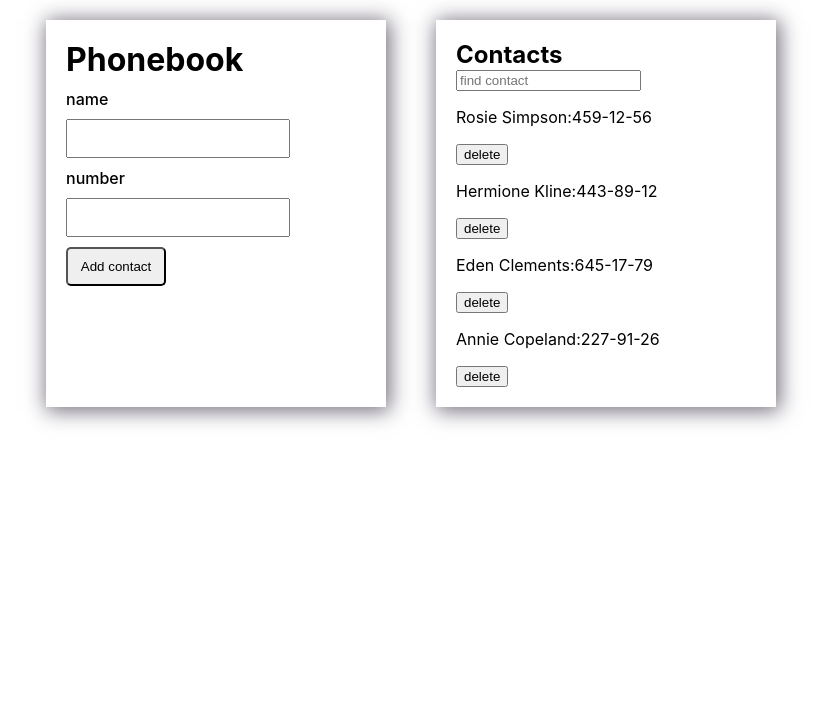
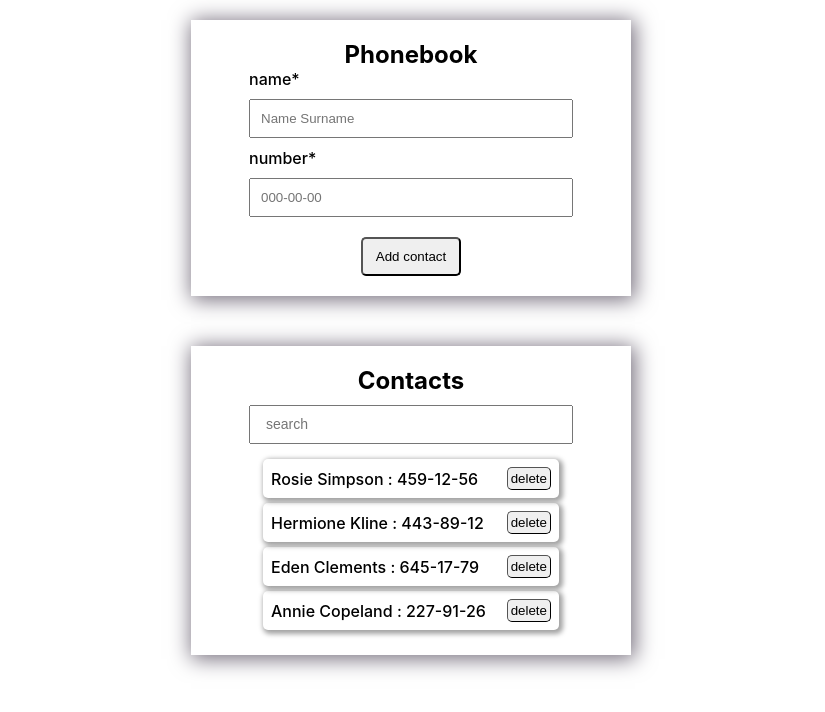
Before and after one commit to irabasara/goit-react-hw-02-phonebook, a React (Create React App) app: page / in a window 1280 px wide. Shown: the top 712 px of the page, without its empty margins (229-1054 px from the left). Built offline with nearby package versions, Linux system fonts and the light colour scheme.

Commit message:
add css and formik whis validation

```diff
--- a/package.json
+++ b/package.json
@@ -7,11 +7,13 @@
     "@testing-library/jest-dom": "^5.16.3",
     "@testing-library/react": "^12.1.4",
     "@testing-library/user-event": "^13.5.0",
+    "formik": "^2.4.1",
     "nanoid": "^4.0.2",
     "react": "^18.1.0",
     "react-dom": "^18.1.0",
     "react-scripts": "5.0.1",
-    "web-vitals": "^2.1.3"
+    "web-vitals": "^2.1.3",
+    "yup": "^1.2.0"
   },
   "scripts": {
     "start": "react-scripts start",
--- a/src/components/App/App.jsx
+++ b/src/components/App/App.jsx
@@ -60,7 +60,7 @@ export class App extends Component {
     return (
       <div className={css.section_contacts}>
         <div className={css.section}>
-          <h1>Phonebook</h1>
+          <h2>Phonebook</h2>
           <ContactForm onSubmit={this.onContactFormSubmit} />
         </div>
         <div className={css.section}>
--- a/src/components/App/app.module.css
+++ b/src/components/App/app.module.css
@@ -1,11 +1,19 @@
 .section_contacts {
   display: flex;
-  justify-content: center;
+  flex-direction: column;
+  align-items: center;
   padding: 20px;
   gap: 50px;
 }
 .section {
-  width: 300px;
+  display: flex;
+  flex-direction: column;
+  align-items: center;
+  width: 400px;
   padding: 20px;
   box-shadow: 2px 2px 20px 2px #766f7d;
 }
+
+/* .section h2 {
+  margin: 0 0 0 10px;
+} */
--- a/src/components/ContactForm/ContactForm.jsx
+++ b/src/components/ContactForm/ContactForm.jsx
@@ -1,38 +1,44 @@
 import React, { Component } from 'react';
 import css from './ContactForm.module.css';
 import { nanoid } from 'nanoid';
+import { Formik, Form, Field, ErrorMessage } from 'formik';
+import * as yup from 'yup';
+// import { Custom } from 'components/Custom/Custom';
 
-export class ContactForm extends Component {
-  state = {
+const Schema = yup.object().shape({
+  name: yup
+    .string()
+    .required()
+    .trim()
+    .matches(
+      /^[a-zA-Zа-яА-Я]+(([' -][a-zA-Zа-яА-Я ])?[a-zA-Zа-яА-Я]*)*$/,
+      'Name may contain only letters, apostrophe, dash and spaces.'
+    ),
+  number: yup
+    .string()
+    .required()
+    .trim()
+    .matches(
+      /\+?\d{1,4}?[-.\s]?\(?\d{1,3}?\)?[-.\s]?\d{1,4}[-.\s]?\d{1,4}[-.\s]?\d{1,9}/,
+      'Phone number must be digits and can contain spaces, dashes, parentheses and can start with +'
+    ),
+});
+
+const initialValues = {
   name: '',
   number: '',
 };
 
-  handleChenge = e => {
-    const { name, value } = e.target;
-    this.setState({
-      [name]: value,
-    });
+export class ContactForm extends Component {
+  handleSubmit = (values, { resetForm }) => {
+    const newContact = {
+      id: nanoid(),
+      name: values.name,
+      number: values.number,
     };
 
-  handleSubmit = e => {
-    const { name, number } = this.state;
-
-    e.preventDefault();
-    const newContact = {
-      id: nanoid(),
-      name: name,
-      number: number,
-    };
     this.props.onSubmit(newContact);
-    this.reset();
-  };
-
-  reset = () => {
-    this.setState({
-      name: '',
-      number: '',
-    });
+    resetForm();
   };
 
   nameId = nanoid();
@@ -40,33 +46,115 @@ export class ContactForm extends Component {
 
   render() {
     return (
-      <form onSubmit={this.handleSubmit} className={css.form}>
-        <label htmlFor={this.nameId}>name</label>
-        <input
+      <Formik
+        initialValues={initialValues}
+        onSubmit={this.handleSubmit}
+        validationSchema={Schema}
+      >
+        <Form className={css.form}>
+          <label htmlFor={this.nameId}>name*</label>
+          <Field
             id={this.nameId}
             className={css.input}
             type="text"
             name="name"
-          value={this.state.name}
-          title="Name may contain only letters, apostrophe, dash and spaces. For example Adrian, Jacob Mercer, Charles de Batz de Castelmore d'Artagnan"
-          required
-          onChange={this.handleChenge}
+            placeholder="Name Surname"
           />
-        <label htmlFor={this.numberId}>number</label>
-        <input
+          <ErrorMessage name="name" component="span" />
+
+          <label htmlFor={this.numberId}>number*</label>
+          <Field
             id={this.numberId}
             className={css.input}
             type="tel"
             name="number"
-          value={this.state.number}
-          title="Phone number must be digits and can contain spaces, dashes, parentheses and can start with +"
-          required
-          onChange={this.handleChenge}
+            placeholder="000-00-00"
           />
+          <ErrorMessage name="number" component="span" />
+
           <button type="submit" className={css.addButton}>
             Add contact
           </button>
-      </form>
+        </Form>
+      </Formik>
     );
   }
 }
+
+// ==========first variant without Formik================
+
+// export class ContactForm extends Component {
+//   state = {
+//     name: '',
+//     number: '',
+//   };
+
+//   handleChenge = e => {
+//     const { name, value } = e.target;
+//     this.setState({
+//       [name]: value,
+//     });
+//   };
+
+//   handleSubmit = e => {
+//     const { name, number } = this.state;
+//     e.preventDefault();
+//     const newContact = {
+//       id: nanoid(),
+//       name,
+//       number,
+//     };
+//     this.props.onSubmit(newContact);
+//     this.reset();
+//   };
+
+//   reset = () => {
+//     this.setState({
+//       name: '',
+//       number: '',
+//     });
+//   };
+
+//   nameId = nanoid();
+//   numberId = nanoid();
+
+//   render() {
+//     return (
+//       <form className={css.form} onSubmit={this.handleSubmit}>
+//         <label htmlFor={this.nameId}>name</label>
+//         <input
+//           id={this.nameId}
+//           className={css.input}
+//           type="text"
+//           name="name"
+//           value={this.state.name}
+//           title="Name may contain only letters, apostrophe, dash and spaces.
+//             For example Adrian, Jacob Mercer, Charles de Batz de Castelmore
+//             d'Artagnan"
+//           required
+//           onChange={this.handleChenge}
+//         />
+
+//         <label htmlFor={this.numberId}>number</label>
+//         <input
+//           id={this.numberId}
+//           className={css.input}
+//           type="tel"
+//           name="number"
+//           value={this.state.number}
+//           title="Phone number must be digits and can contain spaces, dashes, parentheses and can start with +"
+//           required
+//           onChange={this.handleChenge}
+//         />
+//         <button type="submit" className={css.addButton}>
+//           Add contact
+//         </button>
+//       </form>
+//     );
+//   }
+// }
+
+// const initialValues = {
+//   name: '',
+//   number: '',
+// };
--- a/src/components/ContactForm/ContactForm.module.css
+++ b/src/components/ContactForm/ContactForm.module.css
@@ -5,17 +5,23 @@
 .form label {
   font-weight: 500;
   font-size: 16px;
+}
+.input {
+  width: 300px;
+  padding: 10px;
   margin: 10px 0;
 }
-.input {
-  width: 200px;
-  padding: 10px;
+.input + span {
+  color: rgb(151, 0, 0);
+  width: 324px;
+  font-size: 14px;
+  text-align: center;
 }
 .addButton {
   width: 100px;
   padding: 10px;
   border-radius: 5px;
-  margin-top: 10px;
+  margin: 10px auto 0;
   transition: background-color 300ms ease;
 }
 .addButton:hover {
--- a/src/components/ContactList/ContactList.jsx
+++ b/src/components/ContactList/ContactList.jsx
@@ -1,4 +1,4 @@
-// import css from './contactList.module.css';
+import css from './contactList.module.css';
 
 export const ContactList = ({ contacts, onDelete }) => {
   return (
@@ -6,8 +6,8 @@ export const ContactList = ({ contacts, onDelete }) => {
       {contacts.map(contact => {
         const { id, name, number } = contact;
         return (
-          <li key={id}>
-            <p>{`${name}:${number}`}</p>
+          <li key={id} className={css.contactsItem}>
+            <p>{`${name} : ${number}`}</p>
             <button
               onClick={() => {
                 onDelete(id);
--- a/src/components/ContactList/contactList.module.css
+++ b/src/components/ContactList/contactList.module.css
@@ -0,0 +1,28 @@
+.contactsItem {
+  display: flex;
+  justify-content: space-between;
+  align-items: center;
+  width: 280px;
+  margin: 5px 0;
+  padding: 8px;
+  border-radius: 5px;
+  box-shadow: 2px 2px 5px 2px rgb(163, 163, 163);
+}
+
+.contactsItem button {
+  padding: 3px;
+  border-radius: 5px;
+  border-width: 1px;
+  transition: background-color 300ms ease;
+}
+
+.contactsItem button:hover {
+  cursor: pointer;
+  background-color: rgb(166, 166, 166);
+}
+
+.contactsItem p {
+  font-weight: 500;
+  font-size: 16px;
+  margin: 0;
+}
--- /dev/null
+++ b/src/components/Custom/Custom.jsx
@@ -0,0 +1,3 @@
+export const Custom = () => {
+  return <p>this field is required please,enter only number</p>;
+};
--- a/src/components/Filter/Filter.jsx
+++ b/src/components/Filter/Filter.jsx
@@ -1,17 +1,20 @@
-// import css from './filter.module.css';
+import css from './filter.module.css';
+import { nanoid } from 'nanoid';
 
 export const Filter = ({ value, onChange }) => {
+  const filterId = nanoid();
+
   return (
-    <div>
-      <label htmlFor="filter">
+    <div className={css.filterWrapper}>
       <input
+        id={filterId}
+        className={css.filter}
         name="filter"
         type="text"
         value={value}
         onChange={onChange}
-          placeholder="find contact"
+        placeholder="search"
       />
-      </label>
     </div>
   );
 };
--- a/src/components/Filter/filter.module.css
+++ b/src/components/Filter/filter.module.css
@@ -0,0 +1,22 @@
+.filterWrapper {
+  display: flex;
+  flex-direction: column;
+  align-items: center;
+}
+
+.filter {
+  width: 300px;
+  padding: 10px;
+  margin: 10px 0;
+}
+
+.filter::placeholder {
+  font-size: 14px;
+  padding: 5px;
+}
+
+.filterWrapper label {
+  font-weight: 500;
+  font-size: 16px;
+  margin: 10px 0 0 0;
+}
```
Also changed, not shown: 1 other file (tests, documents, lock files or other folders). Lines whose indentation alone changed are shown as unchanged.
